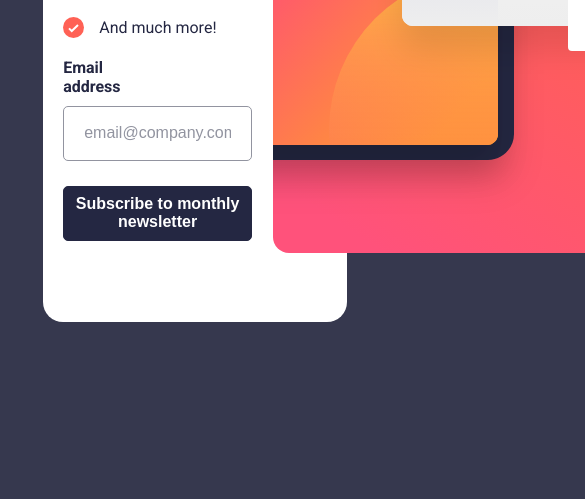
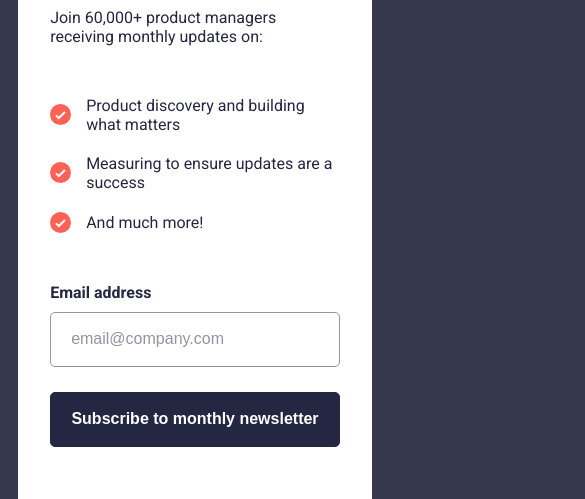
Before and after one commit to Kaung-Khant-Ko-Ko/newsletter-sign-up-form-challenge, a plain HTML site: page index.html in a window 390 px wide. Shown: the part 466-965 px from the top of the page, 585 px wide, since content can reach past the window. Before the commit the page ends 844 px from the top, so only its background shows below. Drawn offline with nearby package versions, Linux system fonts and the light colour scheme.

Commit message:
Add files via upload

```diff
--- a/style.css
+++ b/style.css
@@ -31,7 +31,7 @@ p {
   margin: 0px 0.38%;
   padding: 1.74%;
   max-width: 880px;
-  width: calc(100% - 100px);
+  width: calc(100% - 50px);
 
   background-color: hsl(0, 0%, 100%);
 
@@ -192,3 +192,39 @@ p {
   border: 0px;
   box-shadow: 1px 1px 10px 1px hsl(4, 100%, 67%);
 }
+
+@media (max-width: 890px) {
+  body {
+    height: fit-content;
+  }
+
+  .sign-up {
+    border-radius: 0px;
+    flex-direction: column;
+  }
+
+  .sign-up__image {
+    height: 285px;
+    margin: -2%;
+    margin-bottom: 0px;
+    order: 0;
+    content: url("./assets/images/illustration-sign-up-mobile.svg");
+    object-fit: cover;
+    border-radius: 0px 0px 30px 30px;
+  }
+
+  .sign-up__description {
+    padding: 45px 7.39%;
+    gap: 30px;
+  }
+}
+
+@media (max-width: 495px) {
+  .success-message {
+    width: calc(100% - 50px);
+    height: calc(100vh - 195px);
+    top: 0px;
+    border-radius: 0px;
+    padding: 150px 4.52% 45px 4.52%;
+  }
+}
```
